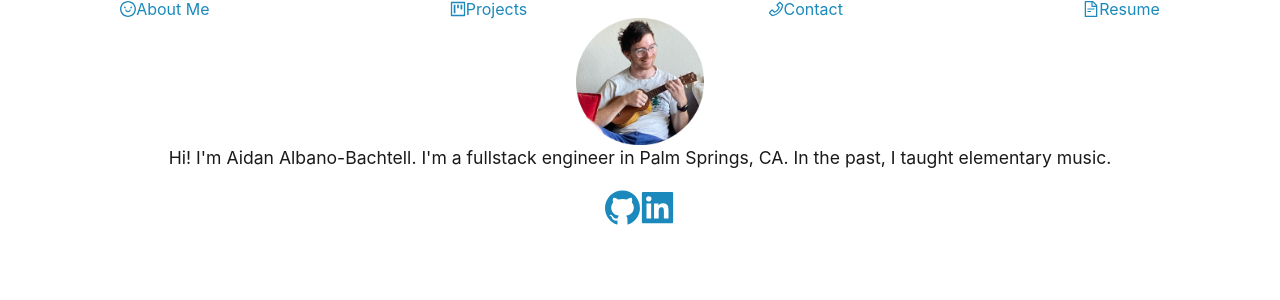
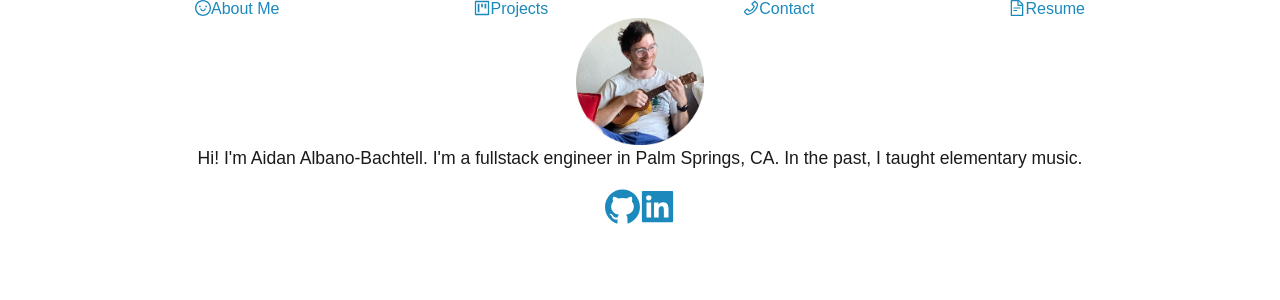
Before and after one commit to Anguswaffle/react-portfolio, a React (Create React App) app: page / in a window 1280 px wide. Shown: the top 300 px of the page. Built offline with nearby package versions, Linux system fonts and the light colour scheme.

Commit message:
adjusting navbar links

```diff
--- a/src/App.css
+++ b/src/App.css
@@ -1,3 +1,4 @@
+/* Color pallete */
 :root {
   --shadow: #937b62ff;
   --dark-lava: #524541ff;
@@ -5,3 +6,7 @@
   --black-chocolate: #1a1209ff;
   --persian-green: #1b998bff;
 }
+
+* {
+font-family: Arial, Helvetica, sans-serif;
+}
--- a/src/components/navbar/Navbar.js
+++ b/src/components/navbar/Navbar.js
@@ -6,7 +6,7 @@ import { SmileOutlined, SmileFilled, ProjectOutlined, ProjectFilled, PhoneOutlin
 export default function Navbar() {
 
   return (
-    <nav className="display-flex justify-space-around">
+    <nav className="display-flex justify-space-evenly">
       <NavLink to='/'>
         <span className='about-me'>
           <SmileOutlined className='default-smile' />
--- a/src/components/navbar/navbar.css
+++ b/src/components/navbar/navbar.css
@@ -1,3 +1,5 @@
+
+
 .hover-smile {
   display: none;
 }
--- a/src/jass.css
+++ b/src/jass.css
@@ -1204,6 +1204,10 @@ form [type='radio'] {
   justify-content: space-around;
 }
 
+.justify-space-evenly {
+  justify-content: space-evenly;
+}
+
 .justify-flex-start {
   justify-content: flex-start;
 }
```
